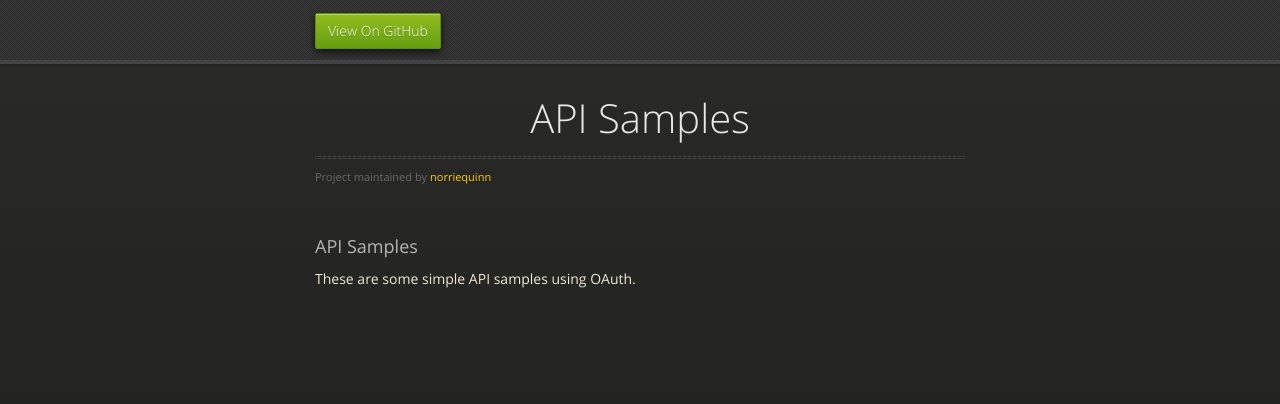
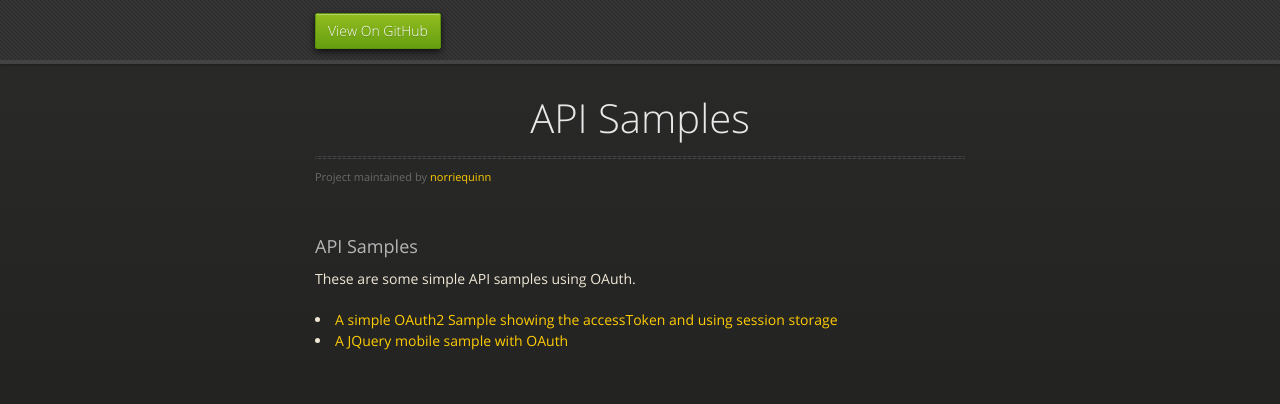
Before and after one commit to zarthstar/norriequinn.github.com, a plain HTML site: page index.html in a window 1280 px wide. Drawn offline with nearby package versions, Linux system fonts and the light colour scheme.

Commit message:
Update index.html

```diff
--- a/index.html
+++ b/index.html
@@ -37,6 +37,8 @@
         <h3>API Samples</h3>
 
 <p>These are some simple API samples using OAuth.</p>
+<li><a href="oauth2">A simple OAuth2 Sample showing the accessToken and using session storage</a></li>
+<li><a href="gms-jquery-sample">A JQuery mobile sample with OAuth</a></li>
 
       </section>
 
```
